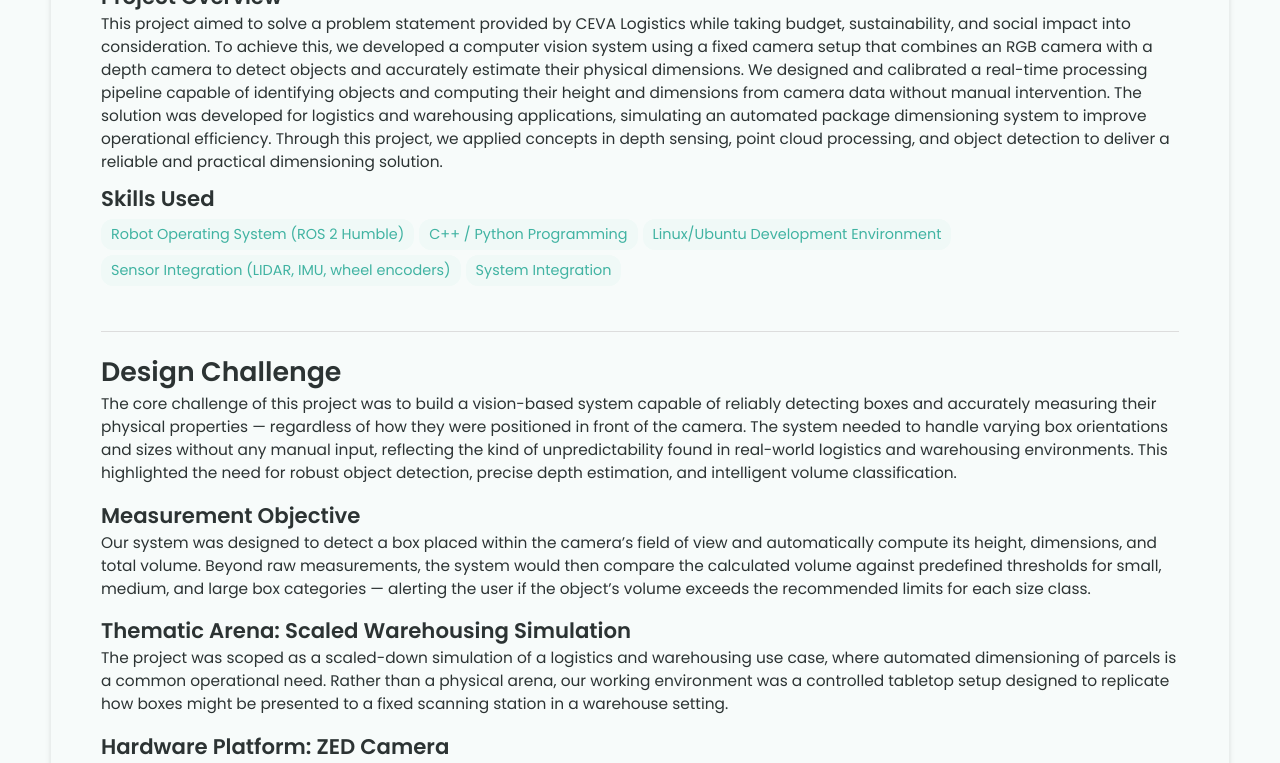
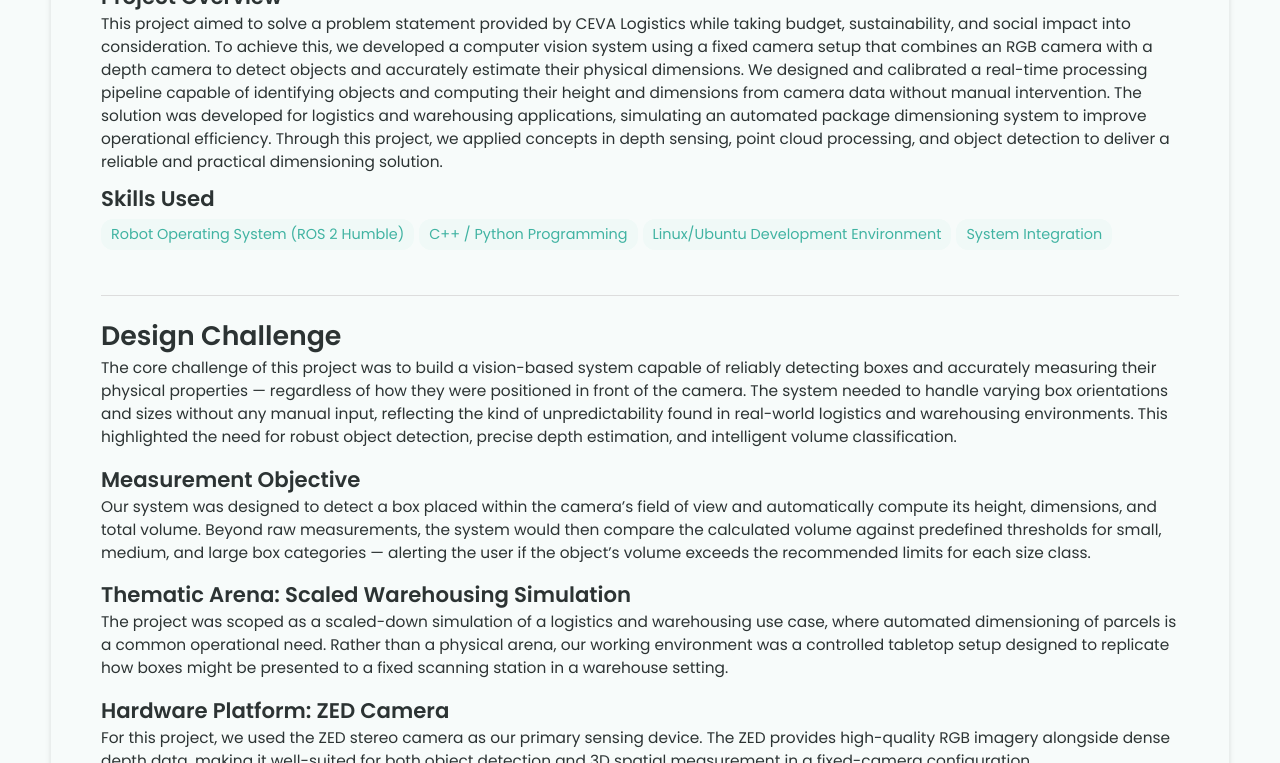
Before and after one commit to Beckhambenny2000/Beckhambenny2000.github.io, a Jekyll site: the page built from _projects/ceva-project/index.md, in a window 1280 px wide and 900 px high, scrolled down 576 px, cut to the strip 0-763 px from the top of the window. Built offline with Jekyll 4.4.1, drawn with Linux system fonts in a browser that asks for light colours.

Commit message:
Update index.md

```diff
--- a/_projects/ceva-project/index.md
+++ b/_projects/ceva-project/index.md
@@ -8,7 +8,6 @@ skills:
   - Robot Operating System (ROS 2 Humble)
   - C++ / Python Programming
   - Linux/Ubuntu Development Environment
-  - Sensor Integration (LIDAR, IMU, wheel encoders)
   - System Integration
 main-image: /Ceva.png
 ---
```
